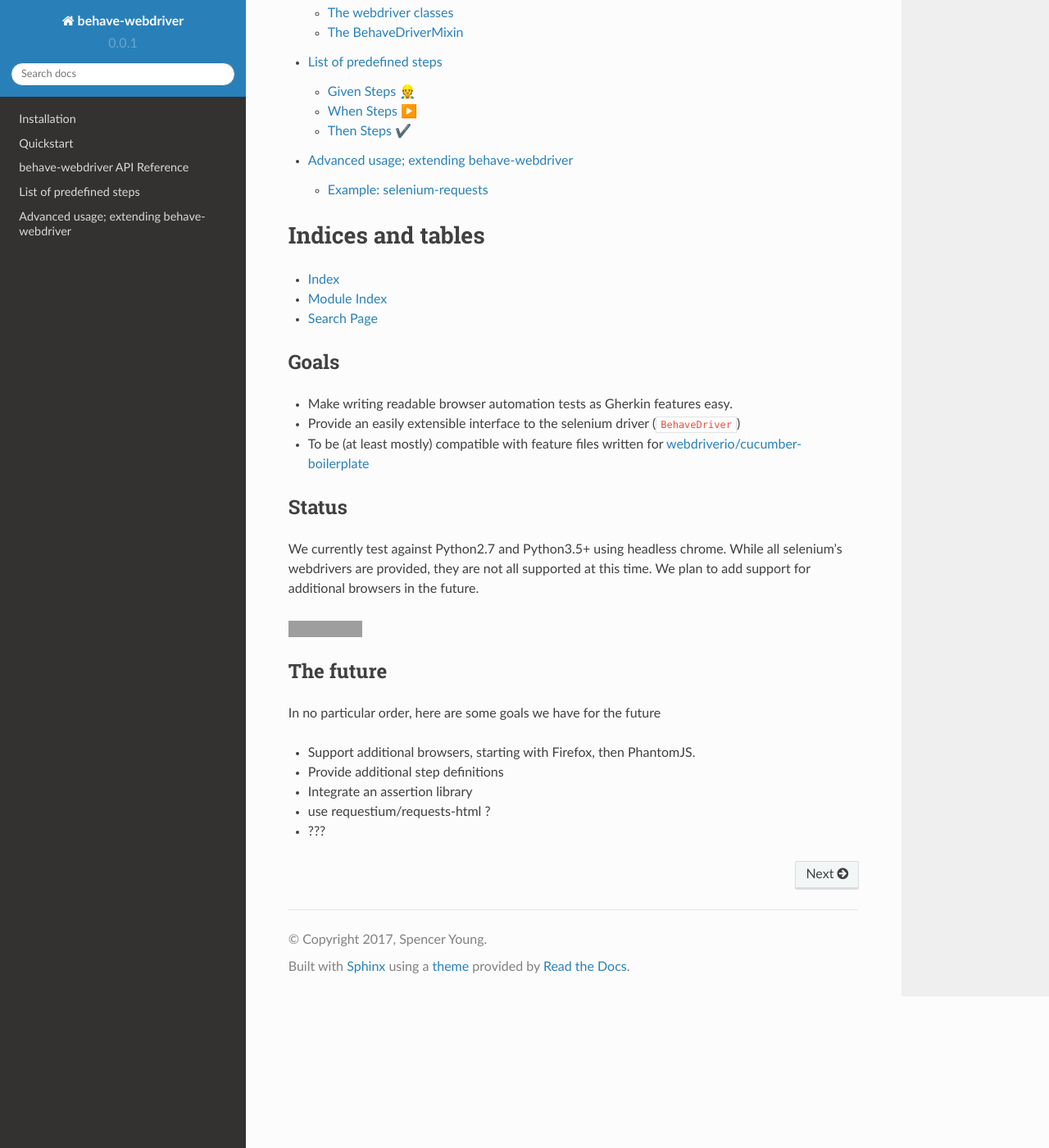
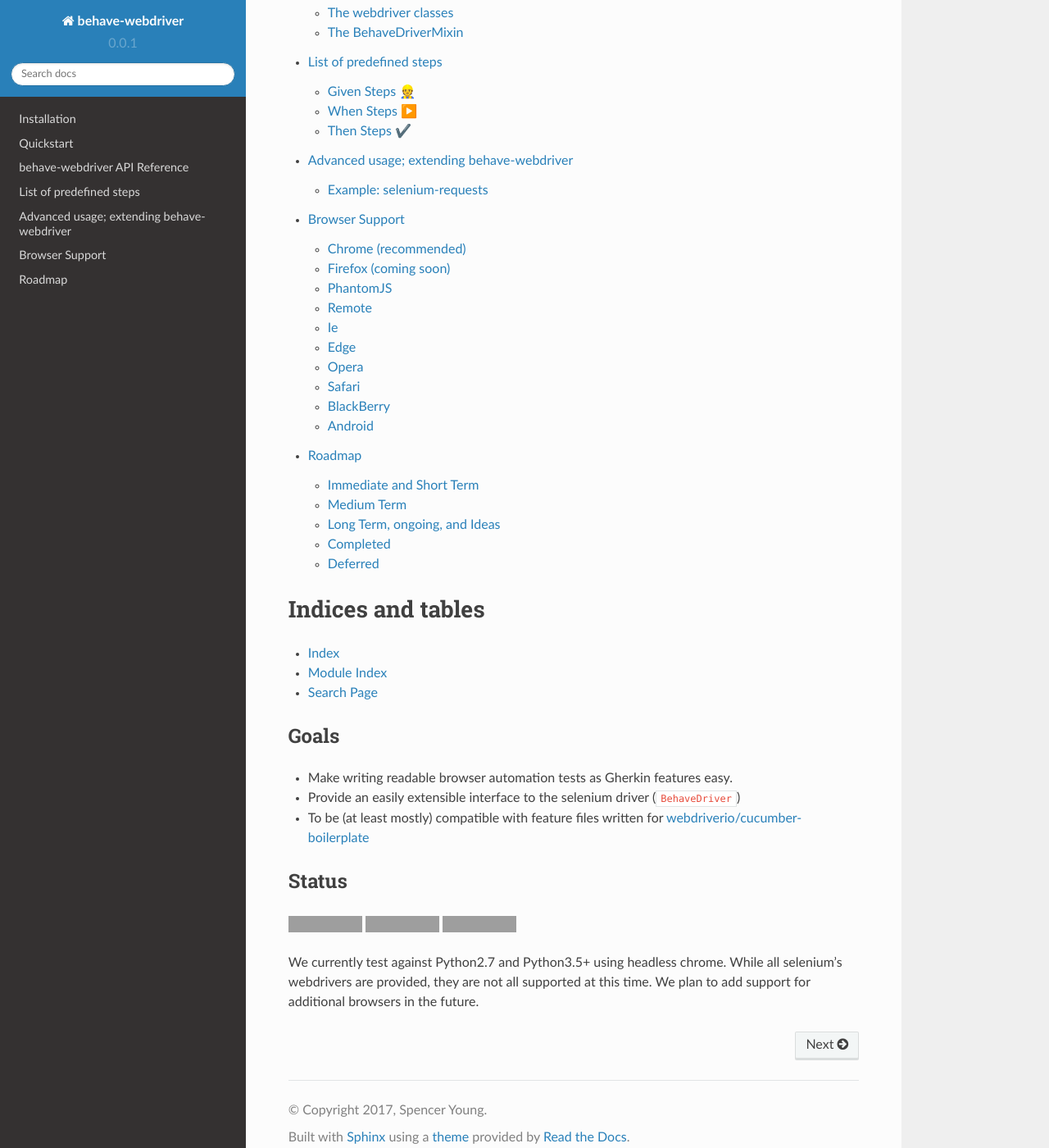
Before and after one commit to spyoungtech/behave-webdriver, a Sphinx documentation site: the page built from docs/index.rst, in a window 1280 px wide and 1400 px high, scrolled down 584 px. Shown: the whole window at 82% size. Built offline with Sphinx 7.4.7 and the Read the Docs theme 2.0.0, drawn with Linux system fonts in a browser that asks for light colours; some of the changed lines change nothing that is shown; grey boxes are pictures that could not be loaded.

Commit message:
update docs
(cherry picked from commit 11c38fe2a7e0cd28398940d37877438e7914edd1)

```diff
--- /dev/null
+++ b/docs/browsers.rst
@@ -0,0 +1,104 @@
+Browser Support
+===============
+
+behave-webdriver is designed so that you *can* use any of the webdriver classes you would normally use with Selenium,
+e.g. ``Chrome``, ``Firefox``, ``Remote``, etc... However, not all browsers were made equal and attempting to get identical
+behavior across browsers is... complicated, if not impossible.
+
+This document will aim to describe the status of support with the various webdrivers supported by Selenium. Where there
+are known issues or quirks related to this step library, there will be an effort to document them here, too. Be sure to also checkout the
+github issues and projects. browser-specific issues should be tagged accordingly.
+
+More specifics may be revealed in the :doc:`api` and in the source. The ecosystem around selenium/webdrivers is huge.
+This is not a repository or body of knowledge for all driver-related issues; just the ones that most directly affect this library.
+
+Unless otherwise noted, we are referring to the latest stable release of Selenium and each respective browser and driver.
+Keep in mind, this documentation may not necessarily be up-to-date with very recent releases.
+
+Chrome (recommended)
+--------------------
+
+Currently, Chrome is essentially the reference implementation. We primarily discuss issues with other webdrivers with
+respect to how Chrome behaves. In our experience so far, Chrome is the fastest and most well-behaving driver.
+
+We recommend Chrome and fully support the use of the Chrome webdriver with the latest versions of selenium and chrome/chromedriver.
+At the time of this writing (March 2018) that's selenium 3.10, Chrome 65, and chromedriver 2.36
+While earlier versions should work fine and we are willing to support them, they are not tested.
+
+
+
+
+Firefox (coming soon)
+---------------------
+
+We have preliminary support for Firefox available with tests at least mostly passing, FWIW. A preview will be available in v0.1.1
+
+Known issues
+^^^^^^^^^^^^
+
+- ``submit`` on form elements is implemented by a (Selenium) JS shim and will not block for page load. Clicking the form button should block properly, however.
+- support for window handles is somewhat problematic
+- clicking elements requires they are in the viewport (we compensate for this by scrolling to an element before any click)
+- moving to an element *with an offset* that is bigger than the viewport is not (yet) supported
+- slower than Chrome
+
+PhantomJS
+---------
+
+
+.. danger::
+   Selenium support for PhantomJS has been deprecated and the `PhantomJS development has been suspended`_. As such,
+   users are recommended to NOT use PhantomJS to begin with.
+
+PhantomJS is a low priority (see above). Users should expect issues with PhantomJS when using modern versions of selenium,
+and
+
+
+Known issues
+^^^^^^^^^^^^
+
+- No support for alerts/modals
+- Cookies are problematic (cookies must have domain (and expiry?); setting cookies for localdomain not supported)
+- Memory-hungry
+- Unsupported (see above)
+
+
+.. _phantomJS development has been suspended: https://github.com/ariya/phantomjs/issues/15344
+
+
+Remote
+------
+
+Remote is untested at this time.
+
+
+Ie
+--
+
+Ie is untested at this time.
+
+
+Edge
+----
+
+Edge is untested at this time.
+
+Opera
+-----
+
+Opera is untested at this time.
+
+Safari
+------
+
+Safari is untested at this time.
+
+BlackBerry
+----------
+
+BlackBerry is untested at this time.
+
+Android
+-------
+
+Android is untested at this time.
--- a/docs/index.rst
+++ b/docs/index.rst
@@ -27,6 +27,8 @@
    api
    steps
    examples
+   browsers
+   roadmap
 
 
 
@@ -50,26 +52,18 @@
 Status
 ------
 
+|version| |pyversions| |status|
+
 We currently test against Python2.7 and Python3.5+ using headless chrome. While all selenium's webdrivers are provided,
 they are not all supported at this time. We plan to add support for additional browsers in the future.
-
-|status|
-
-The future
-----------
-
-In no particular order, here are some goals we have for the future
-
-- Support additional browsers, starting with Firefox, then PhantomJS.
-- Provide additional step definitions
-- Integrate an assertion library
-- use requestium/requests-html ?
-- ???
 
 
 
 
 
+
+
+.. _raise an issue: https://github.com/spyoungtech/behave-webdriver/issues/new
 
 
 .. _selenium-requests: https://github.com/cryzed/Selenium-Requests
--- /dev/null
+++ b/docs/roadmap.rst
@@ -0,0 +1,149 @@
+Roadmap
+=======
+
+Loosely organized collection of goals/milestones and ideas. Nothing here is necessarily concrete, but should give you an
+idea of where our heads are at for the development of behave-webdriver.
+
+You can help steer our roadmap in the right direction with suggestions, feedback, and other contributions. Please don't
+hesitate to `raise an issue`_ on Github.
+
+
+Immediate and Short Term
+------------------------
+
+Immediate and short term goals are some milestones that we are actively working on or in our immediate forefront for development.
+Ideally, these things have clearly defined requirements and some work in progress.
+
+
+Browser support (Firefox)
+^^^^^^^^^^^^^^^^^^^^^^^^^
+
+Currently, Chrome is the recommended webdriver and is fully supported.
+A preview of firefox support is planned for V0.1.1
+
+We hope to have more refined support for firefox in a future version.
+
+
+Documentation; recipes & tutorials
+^^^^^^^^^^^^^^^^^^^^^^^^^^^^^^^^^^
+
+While documentation is something we'll be working on perpetually through development,
+we are particularly motivated on immediately providing at least some brief tutorials and recipes.
+
+
+
+Medium Term
+-----------
+
+Medium term goals are things we are committed to working on and implementing in the not-so-distant future.
+Ideally, this means we're working on these things passively and have at least a basic plan for the implementation.
+
+
+Device emulation
+^^^^^^^^^^^^^^^^
+
+We want to provide support for steps that use device emulation features of drivers that support this. E.g. steps like
+``Given I am using an iPhone 6``, ``Given I am using a Pixel 2``,  etc.
+
+
+
+More step definitions
+^^^^^^^^^^^^^^^^^^^^^
+
+We plan to implement additional step definitions to perform more actions with selenium and provide more robust
+interfaces for testing and automation. This will include things like taking & saving screenshots, retrieving/saving page source, and more.
+
+If you have ideas for step definitions you'd like to see implemented, `raise an issue`_ on Github. These contributions
+are welcomed and very much appreciated.
+
+Browser support (others)
+^^^^^^^^^^^^^^^^^^^^^^^^
+
+Chrome and Firefox are in our forefront for browser support. We do however plan to test and provide at least best-effort
+support for all the webdrivers supported by selenium. At a minimum, we hope to get all browsers tested (but not necessarily in the CI build) and attempt to make
+note of differences and quirks.
+
+Having all browsers included in the CI build is not currently on the roadmap.
+
+See :doc:`browsers` for more information.
+
+
+
+Long Term, ongoing, and Ideas
+-----------------------------
+
+These are some loose long-term milestones or ideas (which may or may not materialize) we have for the future.
+These are things that we would probably like to do, but have probably not put much effort into implementation or detailed plans.
+Anything we are remotely considering, but have not committed to, will be here, too.
+
+Assertion matcher
+^^^^^^^^^^^^^^^^^
+
+Currently, standard python assertions are used. In the future, we may opt to use an assertion matching library such as
+pyhamcrest. Some time and effort will need to be put in to research a good choice in this area.
+
+
+Parallel support
+^^^^^^^^^^^^^^^^
+
+While behave itself is planning to add parallel runner support in the future, its unlikely this will work well for
+browser testing. As such, we have this parallel support in the back of our minds, but it will probably be some time before
+it is introduced in a stable release.
+
+
+Use of other selenium libraries
+^^^^^^^^^^^^^^^^^^^^^^^^^^^^^^^
+
+It may be possible for us to take advantage of previous work in this area, for example requestium, to enhance behave-webdriver.
+We want to explore these possibilities.
+
+
+Survey & reflection - path to a stable release
+^^^^^^^^^^^^^^^^^^^^^^^^^^^^^^^^^^^^^^^^^^^^^^
+
+While a stable (LTS) release itself is more of a long-term goal, we are constantly surveying the behave landscape and reviewing our API.
+We've made (what we feel are good) decisions in the design of behave-webdriver, but there's always room for improvement.
+Now particularly is a good time for us to ensure we are laying down a solid foundation to build upon for the future.
+
+Your feedback is immensely valuable in this regard and is sincerely appreciated.
+The best way to make suggestions or general comments is to `raise an issue`_ on Github.
+
+
+
+
+Better tests (ongoing)
+^^^^^^^^^^^^^^^^^^^^^^
+
+Our github README boasts its coverage with a shiny badge from coveralls. The truth is that coverage isn't everything. There's undoubtedly cases
+where functionality is broken or doesn't work quite as expected. We want to find those to build better test cases, and
+improve the functionality of the library as a whole.
+
+
+
+
+Completed
+---------
+
+v0.1.0
+^^^^^^
+
+Complete™ support with Google Chrome. We use the feature files (with modifications or additons in some cases) from
+cucumber-boilerplate as acceptance tests. While this is bound to be imperfect, it's a great start for v0.1
+
+
+Deferred
+--------
+
+Deferred items are things we previously comitted to but, for some reason or another, have placed on the backburner or
+suspended entirely.
+
+PhantomJS support
+^^^^^^^^^^^^^^^^^
+
+While we will continue to provide best-effort support for all browsers, including PhantomJS, because PhantomJS has been
+deprecated for selenium and `phantomJS development has been suspended`_, PhantomJS is now a low priority.
+
+.. _raise an issue: https://github.com/spyoungtech/behave-webdriver/issues/new
+
+
+.. _phantomJS development has been suspended: https://github.com/ariya/phantomjs/issues/15344
```
